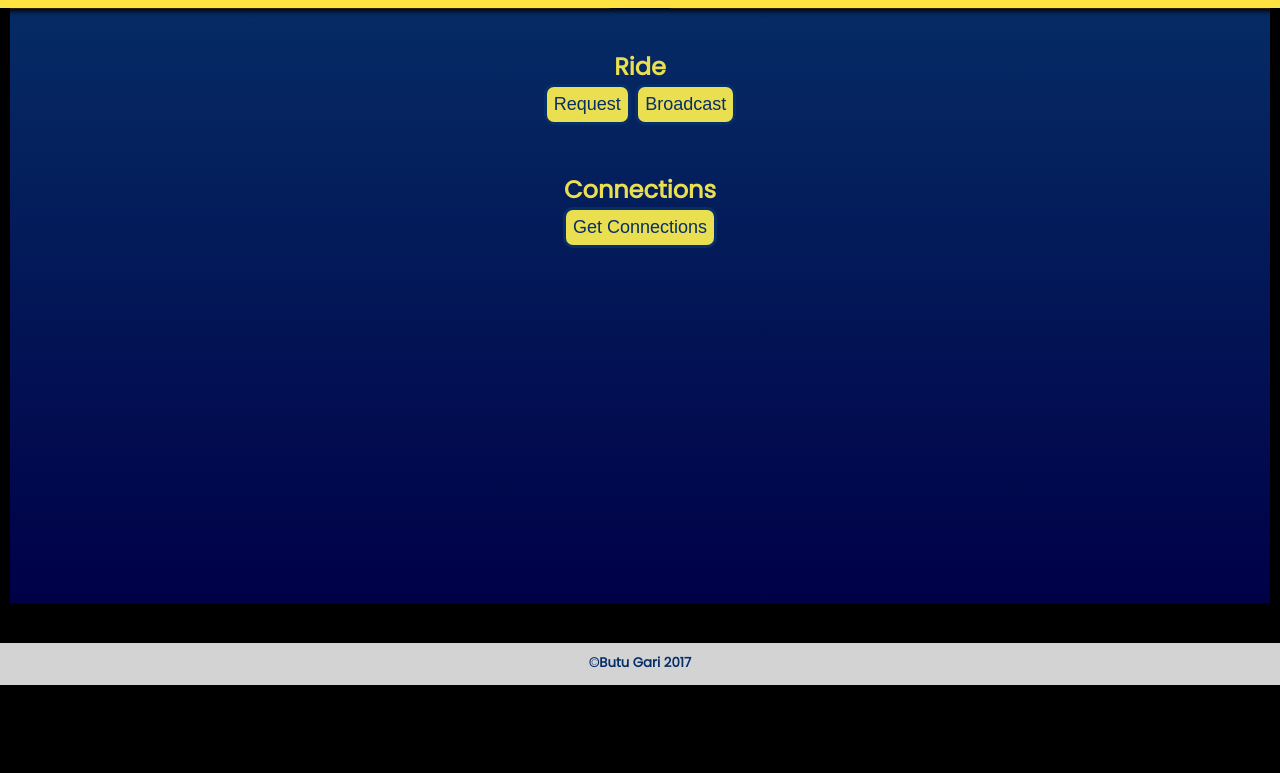
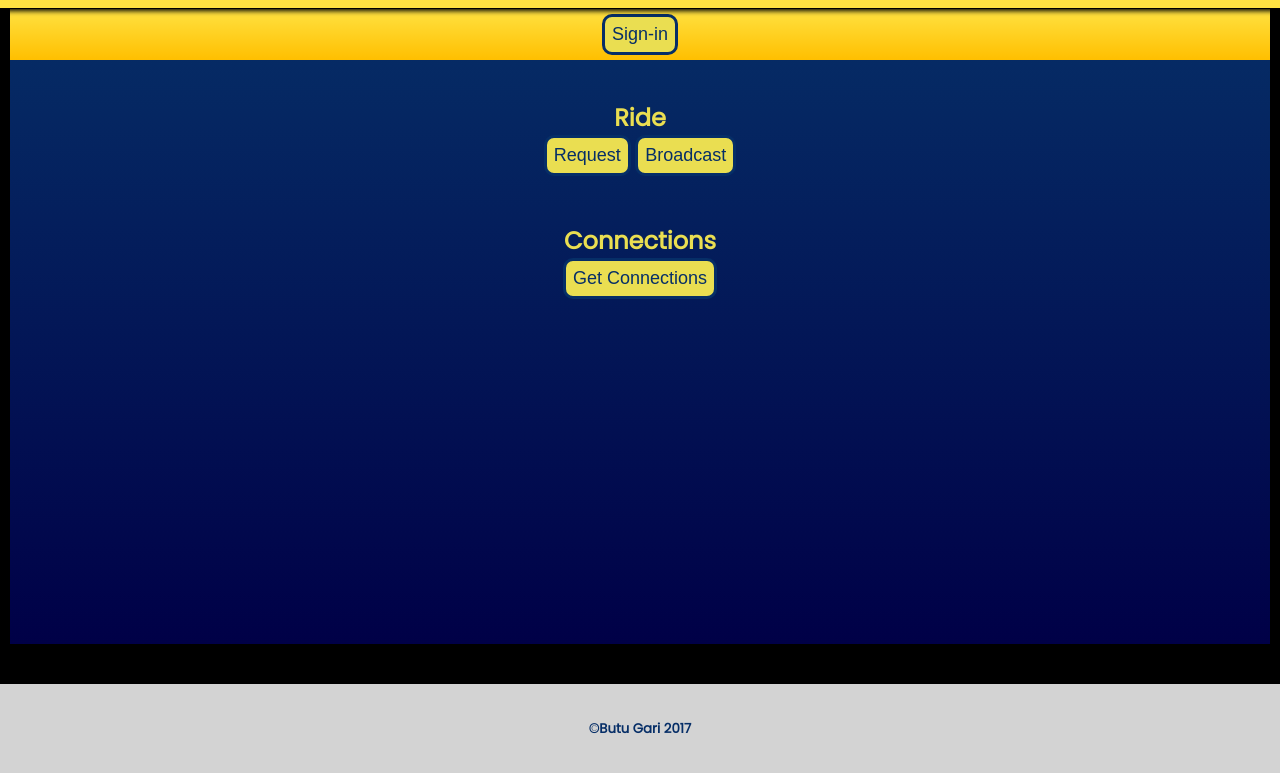
Before and after one commit to MrsLSmith/ButuGari, a plain HTML site: page public/index.html in a window 1280 px wide. Shown: the part 105-878 px from the top of the page. Before the commit the page ends 800 px from the top, so only its background shows below. Drawn offline with Linux system fonts and the light colour scheme; no server answers.

Commit message:
Add files via upload

```diff
--- a/public/css/responsive.css
+++ b/public/css/responsive.css
@@ -6,7 +6,14 @@
 
   .wrapper {
     background: linear-gradient(#062E67 , #000047);
+    margin-top:114px;
   }
+
+  #userProfile {
+    padding: 5px 0;
+
+  }
+
   .main-header {
     background-color: #ffe242;
     padding: 10px 0 10px 0;
@@ -34,9 +41,16 @@
     border-radius: 25px;
     margin-left: 30px;
   }
-  footer {
-    padding: 10px 0 10px 0;
+
+  #map {
+    width: 70%;
+    margin: 5% 15%;
+  }
+
+  .main-footer {
+    padding: 35px 0 35px 0;
     background: lightgrey;
+
   }
 
   p {
--- a/public/css/style.css
+++ b/public/css/style.css
@@ -15,9 +15,12 @@ a {
   clear: both;
 }
 
+
+
 .wrapper {
   min-height: calc(100vh - 22px - 93px - 40px - 10px); /* -footer -main-title -footer:margin -body:margin; */
   margin:10px;
+  margin-top: 93px;
 }
 
 .main-logo {
@@ -36,6 +39,8 @@ a {
   background-color: #EADE51;
   width: 100%;
   box-shadow: #000 0 0px 10px;
+  position: fixed;
+  top: 0;
 }
 
 .banner {
```
